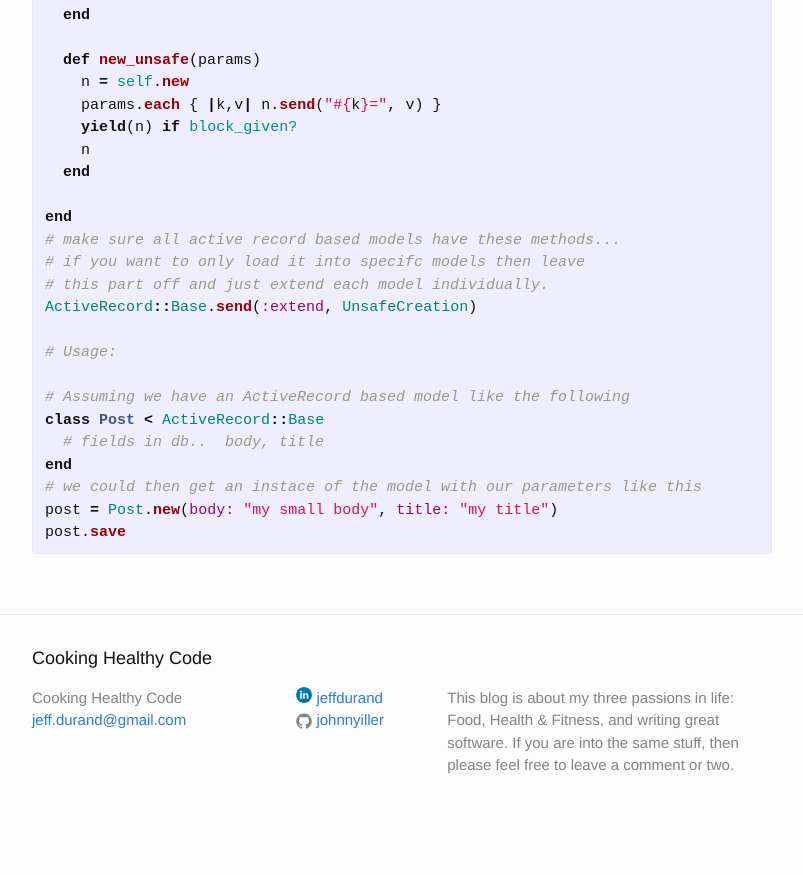
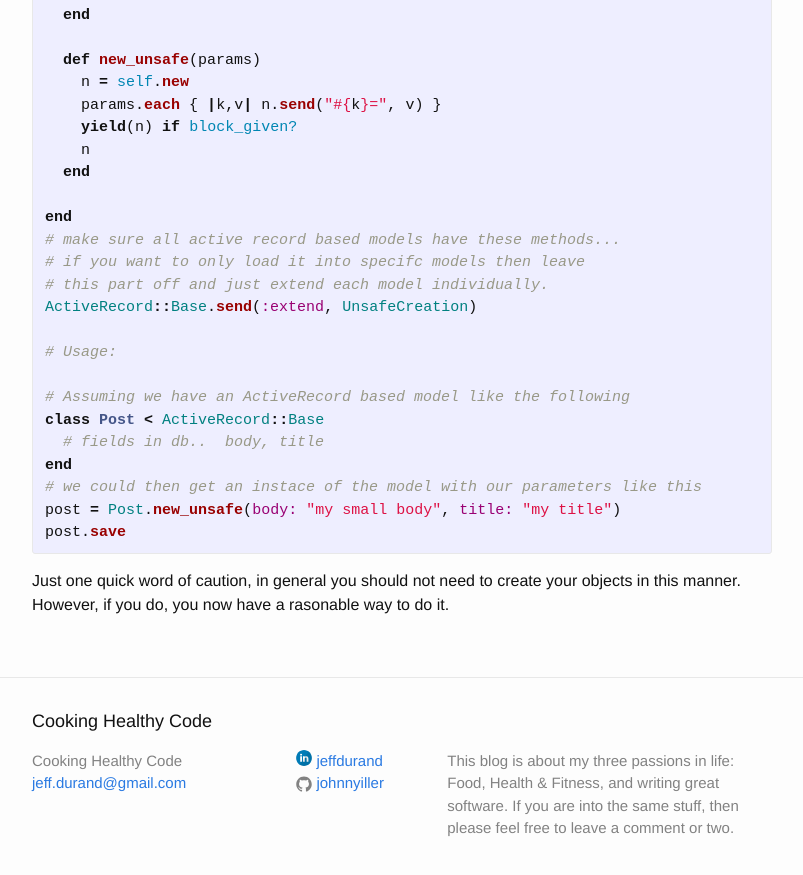
Before and after one commit to johnnyiller/johnnyiller.github.io, a Jekyll site: the page built from _posts/2015-2-13-rails-4-strong-params-bypass-for-model.markdown, in a window 1280 px wide and 900 px high, scrolled down 767 px. Shown: the top 875 px of the window, without its empty margins (238-1041 px from the left). Built offline with Jekyll 4.4.1, drawn with Linux system fonts in a browser that asks for light colours; comment, search, counter and statistics services are not loaded; before the commit the page ends 1604 px from its top, so only the background shows below that.

Commit message:
bypassing strong paramters

```diff
--- a/_posts/2015-2-13-rails-4-strong-params-bypass-for-model.markdown
+++ b/_posts/2015-2-13-rails-4-strong-params-bypass-for-model.markdown
@@ -43,7 +43,9 @@ class Post < ActiveRecord::Base
   # fields in db..  body, title
 end
 # we could then get an instace of the model with our parameters like this
-post = Post.new(body: "my small body", title: "my title")
+post = Post.new_unsafe(body: "my small body", title: "my title")
 post.save
 
 {% endhighlight %}
+
+Just one quick word of caution, in general you should not need to create your objects in this manner.  However, if you do, you now have a rasonable way to do it.
```
